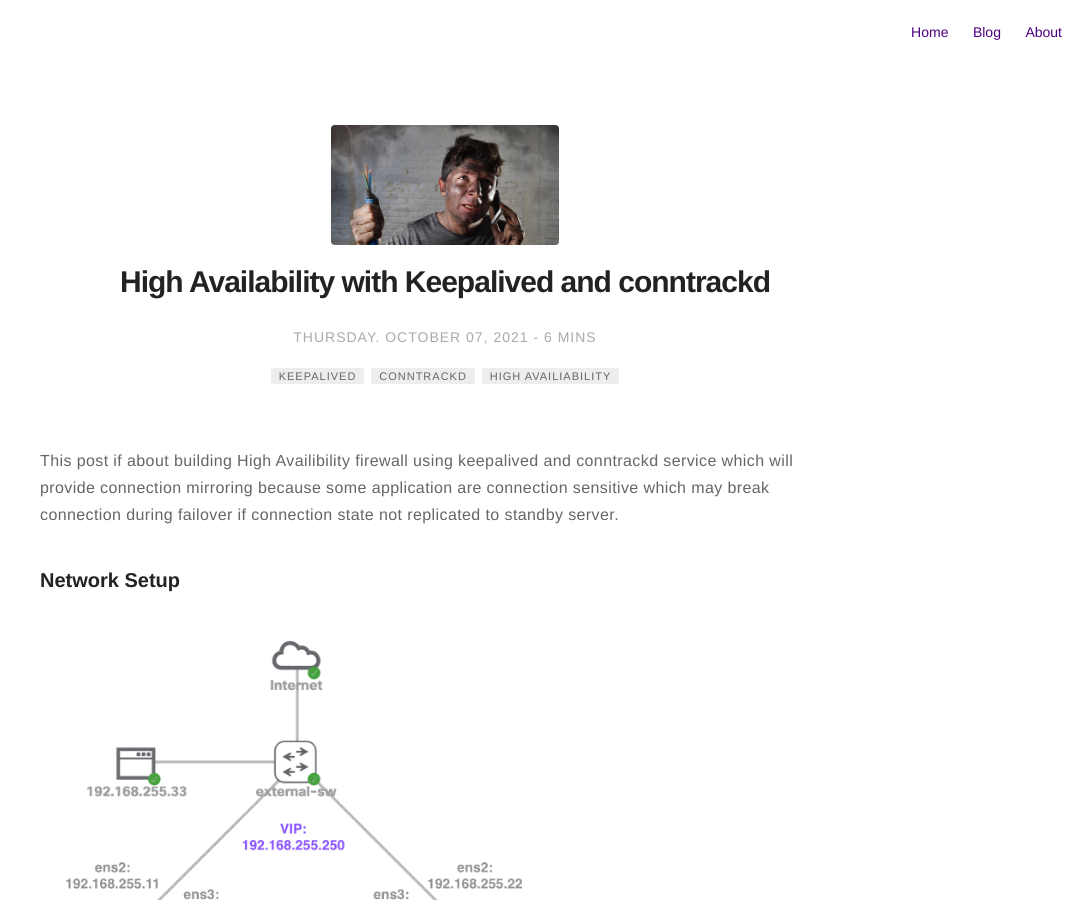
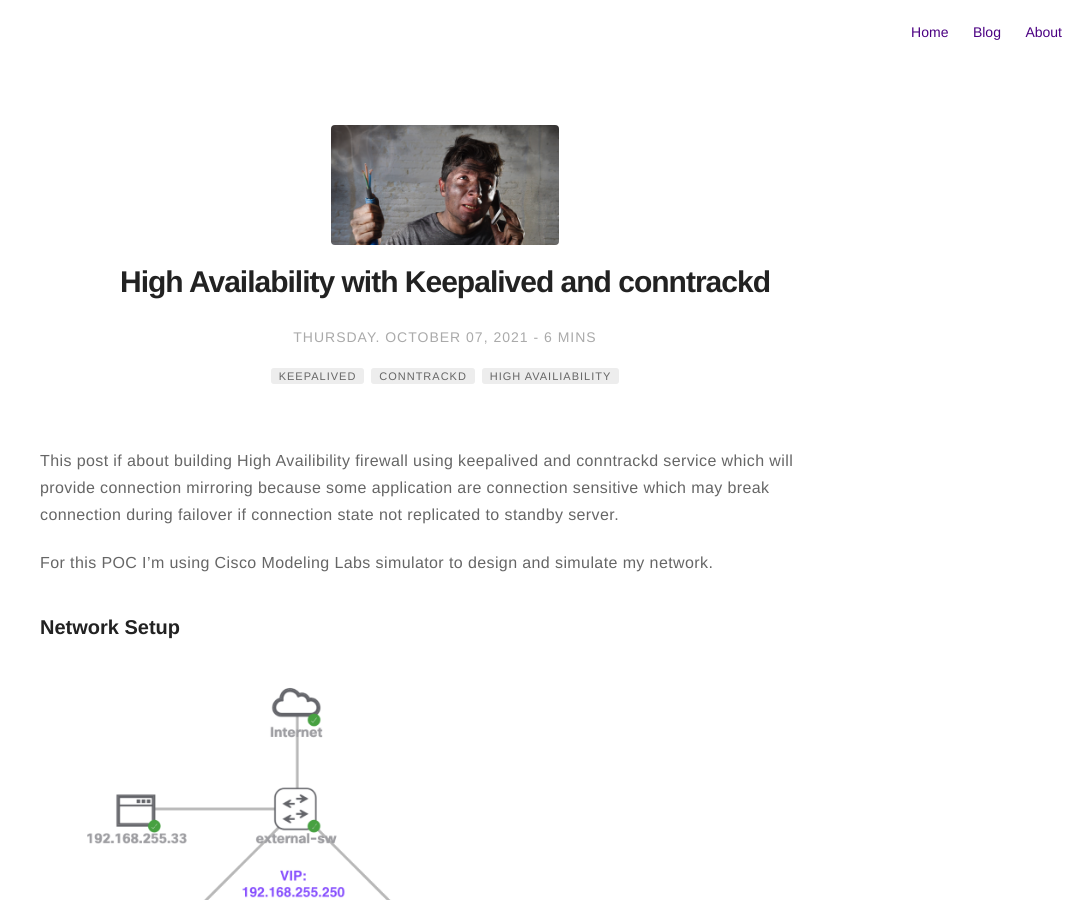
Before and after one commit to satishdotpatel/satishdotpatel.github.io, a Jekyll site: the page built from _posts/2021-10-07-ha-with-keepalived-and-conntrackd.markdown, in a window 1280 px wide and 900 px high. Shown: the whole window, without its empty margins (195-1280 px from the left). Built offline with Jekyll 4.4.1, drawn with Linux system fonts in a browser that asks for light colours; comment, search, counter and statistics services are not loaded.

```diff
--- a/_posts/2021-10-07-ha-with-keepalived-and-conntrackd.markdown
+++ b/_posts/2021-10-07-ha-with-keepalived-and-conntrackd.markdown
@@ -16,6 +16,8 @@
 ---
 
 This post if about building High Availibility firewall using keepalived and conntrackd service which will provide connection mirroring because some application are connection sensitive which may break connection during failover if connection state not replicated to standby server.
+
+For this POC I'm using Cisco Modeling Labs simulator to design and simulate my network.
 
 ### Network Setup
 
```
